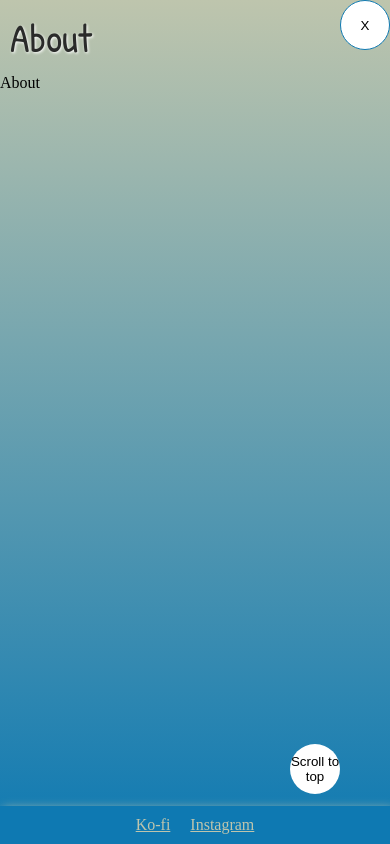
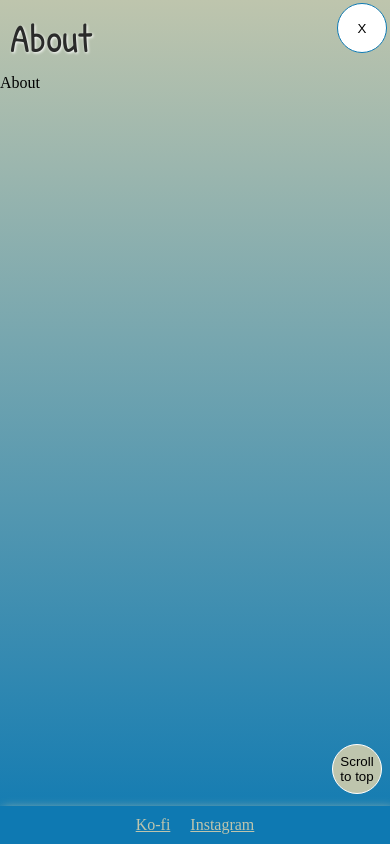
Before and after one commit to piperbates/art_website, a Next.js app: page /about in a window 390 px wide. Built offline with nearby package versions, Linux system fonts and the light colour scheme.

Commit message:
scroll to top and animation

```diff
--- a/src/layouts/PageLayout.tsx
+++ b/src/layouts/PageLayout.tsx
@@ -1,4 +1,4 @@
-import { useState } from 'react'
+import { useEffect, useState } from 'react'
 import styles from '../styles/PageLayout.module.css'
 import Link from 'next/link'
 import SocialLinks from '@/components/SocialLinks'
@@ -13,26 +13,26 @@ const PageLayout = ({pageHeader, children}: {
   pageHeader?: string, children: React.ReactNode
   }) => {
 
-    const [navigationOpen, setNavigationOpen] = useState(false);
+    const [navigationOpen, setNavigationOpen] = useState<boolean>(false);
 
     const onScrollClick = () => {
       return window.scrollTo({
-        top:0, behavior: 'smooth'
+        top:0,
+        behavior: 'smooth'
       })
     }
 
     return (<div className={styles.container}>
-
           <nav className={styles.navigation}>
           <button className={styles.toggleNavButton} onClick={() => setNavigationOpen(!navigationOpen)}>X</button>
 
           <div className={`${navigationOpen ? styles.displayNav : styles.closeNav} ${styles.navigationBox} ${phfont.className}`}>
             <ul className={styles.navigationList}>
-              <li><Link href='/'>Home</Link></li>
-              <li><Link href='/about'>About</Link></li>
-              <li><Link href='/books'>Books</Link></li>
-              <li><Link href='/comics'>Comics</Link></li>
-              <li><Link href='/other'>Other</Link></li>
+              <li onClick={()=>setNavigationOpen(false)}><Link href='/'>Home</Link></li>
+              <li onClick={()=>setNavigationOpen(false)}><Link href='/about'>About</Link></li>
+              <li onClick={()=>setNavigationOpen(false)}><Link href='/books'>Books</Link></li>
+              <li onClick={()=>setNavigationOpen(false)}><Link href='/comics'>Comics</Link></li>
+              <li onClick={()=>setNavigationOpen(false)}><Link href='/other'>Other</Link></li>
             </ul>
 
             <ul className={styles.socialsList}>
--- a/src/styles/PageLayout.module.css
+++ b/src/styles/PageLayout.module.css
@@ -1,19 +1,23 @@
 
 .container {
     color: black;
-    height: 100vh;
 }
 
 .topScrollButton {
  position: fixed;
  bottom: 50px;
- right:  50px;
+ right:  8px;
  width: 50px;
  height: 50px;
- background-color: var(--white);
+ background-color: var(--pipers-green);
  border-radius: 50%;
- border: 0px;
+ border: 1px solid var(--white);
 }
+
+.topScrollButton:hover {
+    background-color: black;
+}
+
 
 .header h1 {
     position: relative;
@@ -30,6 +34,7 @@
     0%   {left: 0px; top: -100px;}
     25%  {left: 0px; top: 0px;}
   }
+
 
 /* Mobile */
 @media (max-width: 700px) {
@@ -48,9 +53,6 @@
         animation: 3s infinite alternate slidein;
     }
 
-    .navigation {
-        overflow: hidden;
-    }
 
     .navigation a {
         color: var(--pipers-blue)
@@ -63,8 +65,9 @@
         display: block;
         border: 1px solid var(--pipers-blue);
         border-radius: 100px;
-        position: absolute;
-        right: 0px;
+        position: fixed;
+        top: 3px;
+        right: 3px;
         z-index: 11;
     }
 
@@ -73,13 +76,15 @@
     }
 
     .navigationBox {
-        position: absolute;
+        position: fixed;
         width: 100%;
         z-index: 10;
         height: 100%;
         text-align: center;
         background-color: var(--pipers-black);
-
+        animation-name: navigationSlide;
+        animation-duration: 2s;
+        animation-iteration-count: 1;
     }
 
     .navigationList li {
@@ -112,7 +117,7 @@
 
 
    .footer {
-    position: absolute;
+    position: fixed;
     bottom: 0px;
     width: 100%;
     padding: 10px;
@@ -131,6 +136,10 @@
    }
 
 
+   @keyframes navigationSlide {
+    0%   {left: 500px; top: 0px;}
+    25%  {left: 0px; top: 0px;}
+  }
 }
 
 
```
